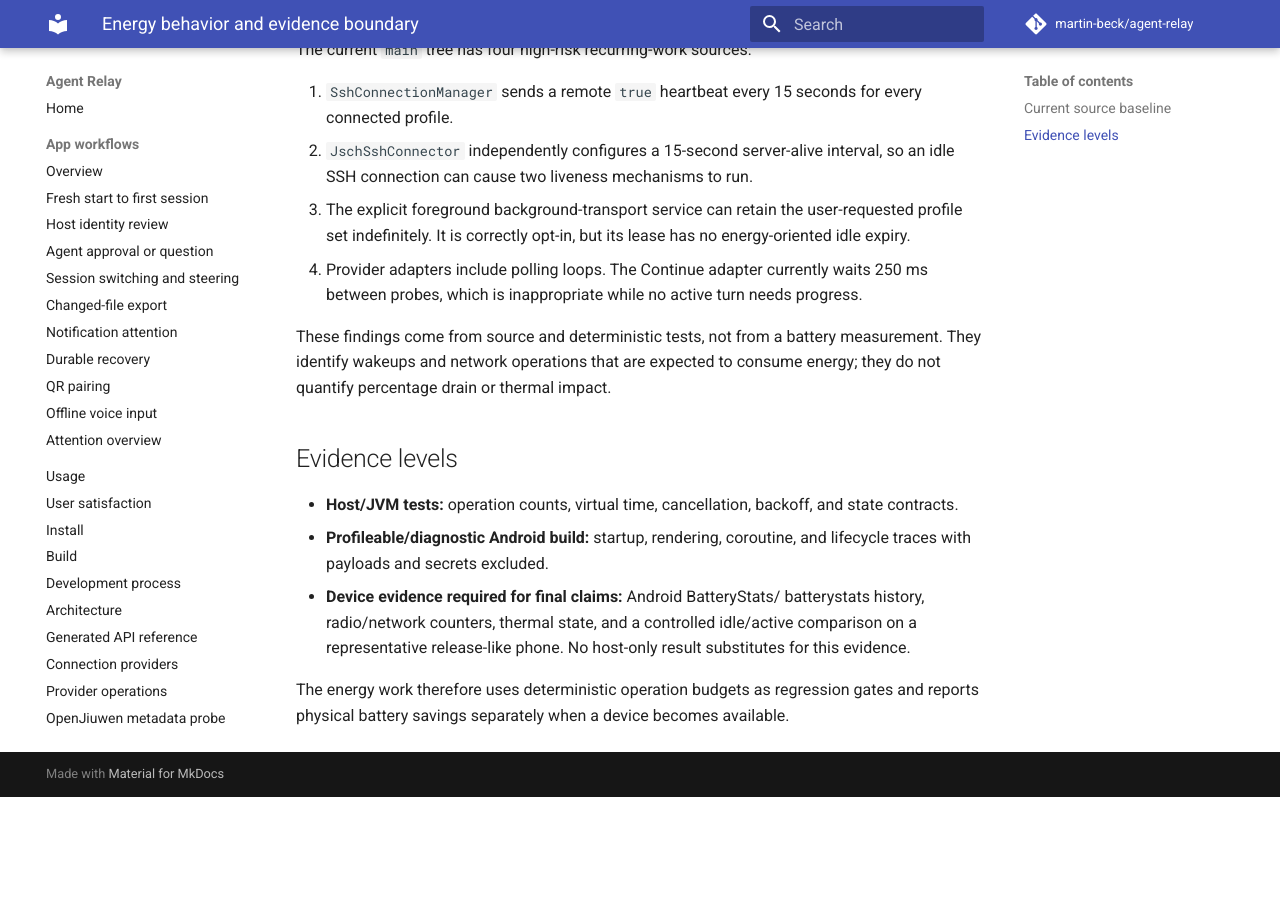
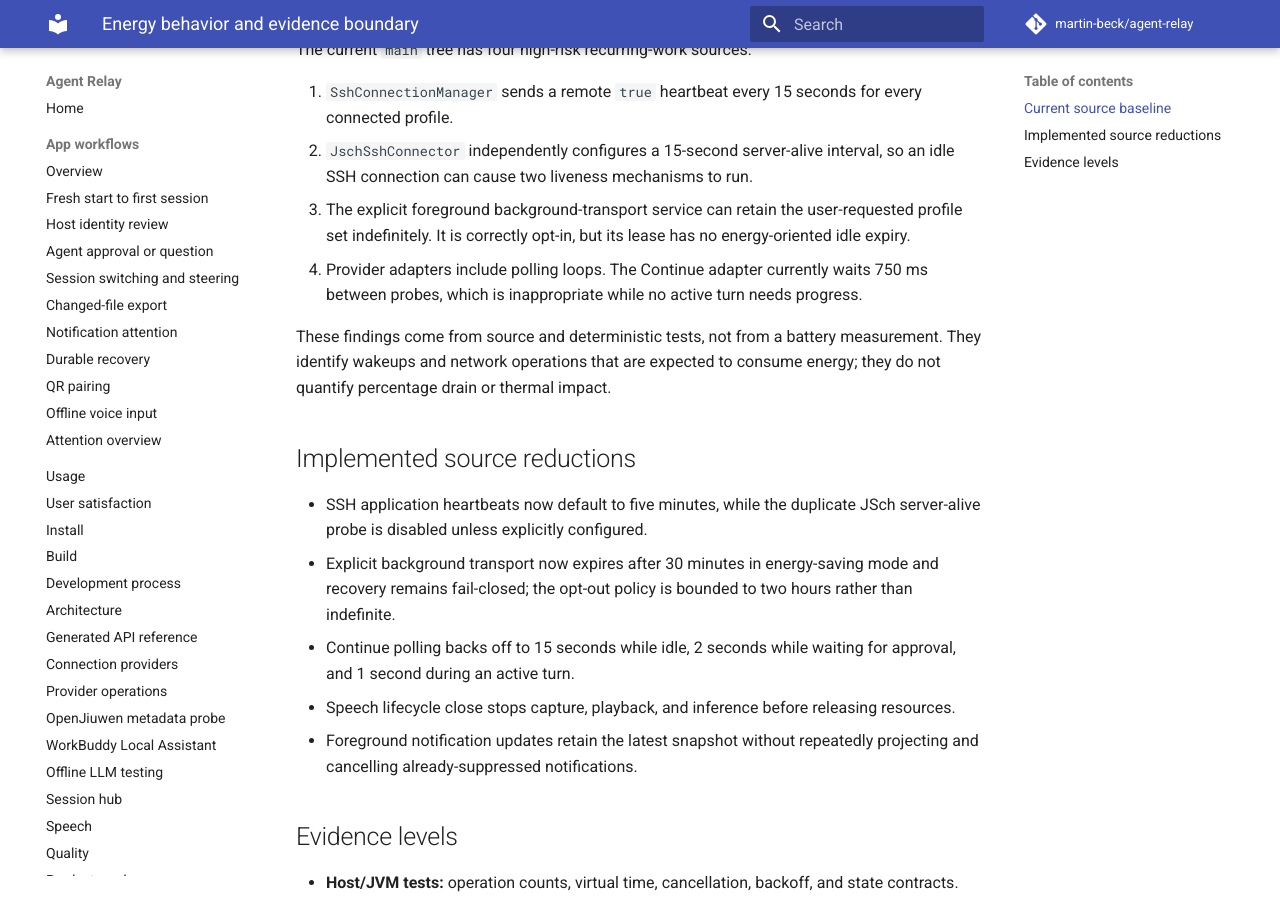
Before and after one commit to martin-beck/agent-relay, an MkDocs documentation site: the page built from docs/ENERGY.md, in a window 1280 px wide and 900 px high, scrolled down 310 px. Built offline with MkDocs 1.6.1 and Material for MkDocs 9.7.7, drawn with Linux system fonts in a browser that asks for light colours; comment, search, counter and statistics services are not loaded; before the commit the page ends 1107 px from its top, so only the background shows below that.

Commit message:
docs: record integrated energy evidence

```diff
--- a/docs/ENERGY.md
+++ b/docs/ENERGY.md
@@ -14,12 +14,24 @@
    connection can cause two liveness mechanisms to run.
 3. The explicit foreground background-transport service can retain the user-requested profile
    set indefinitely. It is correctly opt-in, but its lease has no energy-oriented idle expiry.
-4. Provider adapters include polling loops. The Continue adapter currently waits 250 ms between
+4. Provider adapters include polling loops. The Continue adapter currently waits 750 ms between
    probes, which is inappropriate while no active turn needs progress.
 
 These findings come from source and deterministic tests, not from a battery measurement. They
 identify wakeups and network operations that are expected to consume energy; they do not quantify
 percentage drain or thermal impact.
+
+## Implemented source reductions
+
+- SSH application heartbeats now default to five minutes, while the duplicate JSch server-alive
+  probe is disabled unless explicitly configured.
+- Explicit background transport now expires after 30 minutes in energy-saving mode and recovery
+  remains fail-closed; the opt-out policy is bounded to two hours rather than indefinite.
+- Continue polling backs off to 15 seconds while idle, 2 seconds while waiting for approval, and
+  1 second during an active turn.
+- Speech lifecycle close stops capture, playback, and inference before releasing resources.
+- Foreground notification updates retain the latest snapshot without repeatedly projecting and
+  cancelling already-suppressed notifications.
 
 ## Evidence levels
 
```
